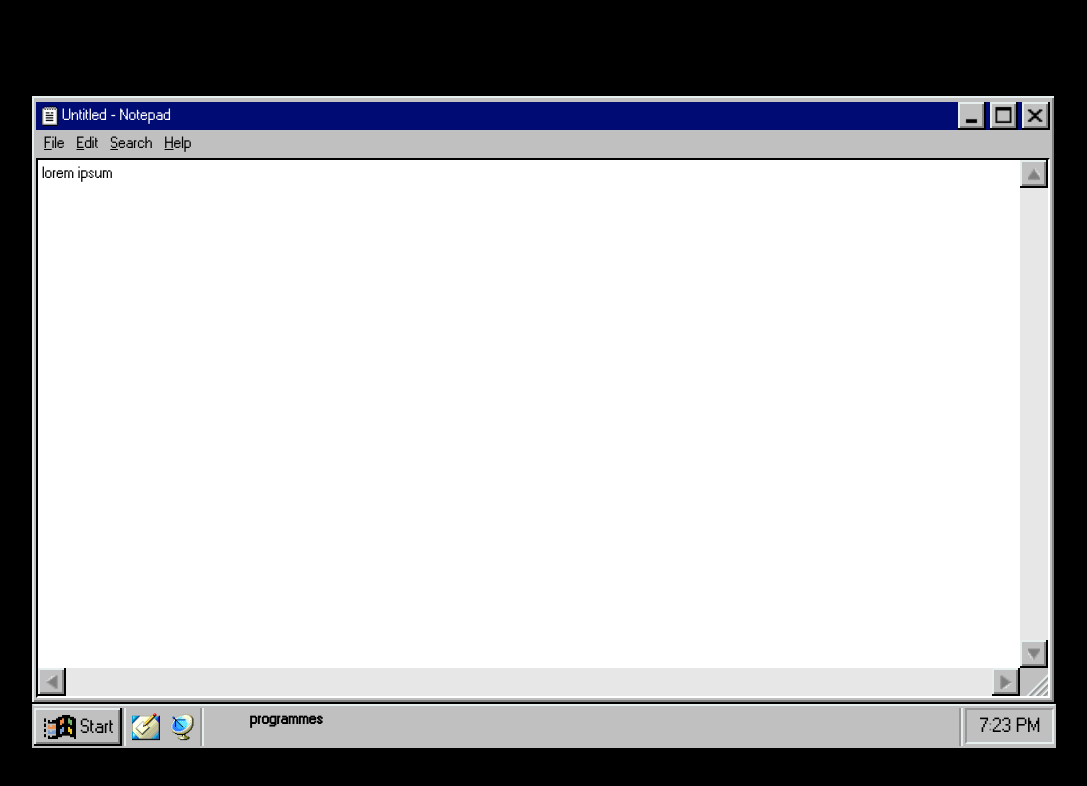
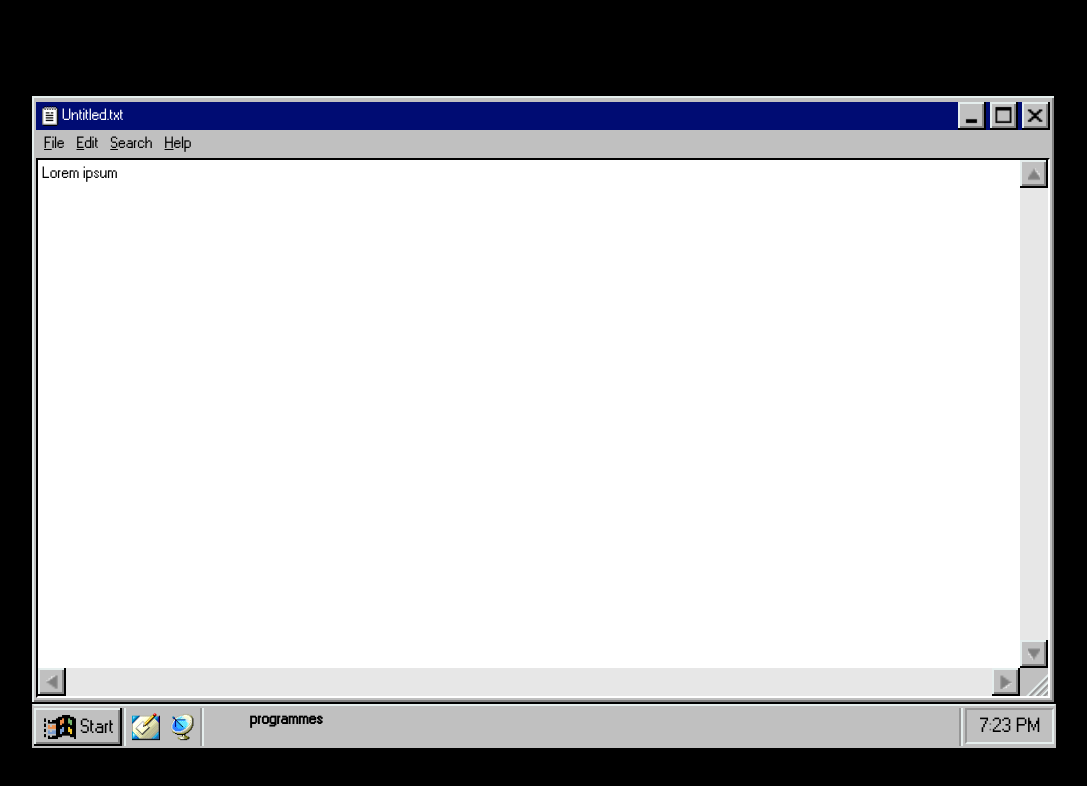
Before and after one commit to R-Brook/windows-95-components, a Next.js app: page /notepad in a window 1280 px wide. Shown: the top 786 px of the page, without its empty margins (96-1183 px from the left). Built offline with nearby package versions, Linux system fonts and the light colour scheme.

Commit message:
[feature] Set up localForage and notepad context.

```diff
--- a/components/notepad/index.tsx
+++ b/components/notepad/index.tsx
@@ -5,18 +5,19 @@
 import { Menu } from "@/components/menu"
 import Image from "next/legacy/image"
 import { TaskButton, TaskButtonLink } from "@/components/taskButtons"
+import { useNotepadContents } from "services/notepad"
 
 export interface PopupWindowProps {
-  title: string
-  defaultValue: string
   fullscreen: boolean
 }
 
-export const Notepad = ({ title, defaultValue, handleNotepad, fullscreen }) => {
+export const Notepad = ({ handleNotepad, fullscreen }) => {
   const nodeRef = React.useRef(null)
 
   const [notePadMaximise, setNotePadMaximise] = React.useState(false)
   const [notePadMinimise, setNotePadMinimise] = React.useState(false)
+
+  const { notepadFileName, notepadFileContents } = useNotepadContents()
 
   const handleMinimise = () => {
     setNotePadMinimise(true)
@@ -53,7 +54,7 @@
               layout="fill"
             />
           </div>
-          <h1>{title}</h1>
+          <h1>{notepadFileName}</h1>
           <div className="text-black flex gap-x-1 ml-auto">
             <TaskButton
               image={"/images/icons/functional-minimise.png"}
@@ -97,7 +98,7 @@
               name="area"
               cols={fullscreen ? 152 : 103}
               rows={fullscreen ? 25 : 10}
-              defaultValue={defaultValue}
+              defaultValue={notepadFileContents}
               className={cx(
                 "flex bg-black shadow-button-active" + " " + fullscreen
                   ? "resize-none p-1 leading-5"
--- a/package.json
+++ b/package.json
@@ -16,6 +16,7 @@
   "dependencies": {
     "@storybook/react": "^6.5.16",
     "classnames": "^2.3.2",
+    "localforage": "^1.10.0",
     "next": "^13.1.6",
     "react": "^18.2.0",
     "react-dom": "^18.2.0",
--- a/pages/_app.tsx
+++ b/pages/_app.tsx
@@ -1,8 +1,13 @@
 import "../css/globals.css"
 import type { AppProps } from "next/app"
+import { NotepadProvider } from "services/notepad"
 
 function MyApp({ Component, pageProps }: AppProps) {
-  return <Component {...pageProps} />
+  return (
+    <NotepadProvider>
+      <Component {...pageProps} />
+    </NotepadProvider>
+  )
 }
 
 export default MyApp
--- a/pages/index.tsx
+++ b/pages/index.tsx
@@ -2,14 +2,15 @@
 import type { NextPage } from "next"
 import Head from "next/head"
 import { Container } from "@/components/container"
-
 import { StartBar } from "@/components/startBar"
 import { DesktopIcon } from "@/components/desktopIcon"
 import { RecycleBin } from "@/components/desktopIcon/RecycleBin"
 import { Notepad } from "components/notepad"
+import { useNotepadContents } from "@/services/notepad"
 
 const Home: NextPage = () => {
   const [notepadOpen, setNotepadOpen] = React.useState(false)
+  const { notepadFileName } = useNotepadContents()
 
   const handleNotepad = () => {
     setNotepadOpen(false)
@@ -36,16 +37,11 @@
         <DesktopIcon
           image="/images/icons/notepad.ico"
           alt="Notepad"
-          name="Notepad"
+          name={notepadFileName}
           onClick={() => setNotepadOpen(true)}
         />
         {notepadOpen && (
-          <Notepad
-            title="Untitled - Notepad"
-            defaultValue={"lorem ipsum"}
-            handleNotepad={handleNotepad}
-            fullscreen={false}
-          />
+          <Notepad handleNotepad={handleNotepad} fullscreen={false} />
         )}
       </Container>
       <StartBar />
--- a/pages/notepad.tsx
+++ b/pages/notepad.tsx
@@ -4,8 +4,10 @@
 import { Container } from "@/components/container"
 import { StartBar } from "@/components/startBar"
 import { Notepad } from "@/components/notepad"
+import { useNotepadContents } from "@/services/notepad"
 
 const Home: NextPage = () => {
+  const { notepadFileName } = useNotepadContents()
   return (
     <>
       <Head>
@@ -14,12 +16,7 @@
       </Head>
       <Container>
         {/* @TODO: Proper exit fullscreen and minimise functionality */}
-        <Notepad
-          title="Untitled - Notepad"
-          defaultValue={"lorem ipsum"}
-          handleNotepad
-          fullscreen
-        />
+        <Notepad handleNotepad fullscreen />
       </Container>
       <StartBar />
     </>
--- /dev/null
+++ b/services/notepad/index.tsx
@@ -0,0 +1,77 @@
+import React, { createContext } from "react"
+import { Action, NotepadDispatch, NotepadState } from "./types"
+import localForage from "localforage"
+
+const initialNotepadState = {
+  notepadFileName: "Untitled.txt",
+  notepadFileContents: "Lorem ipsum",
+}
+
+const reducer = (state: NotepadState, action: Action): NotepadState => {
+  switch (action.type) {
+    case "start":
+      return {
+        ...initialNotepadState,
+      }
+    case "save":
+      return {
+        ...state,
+        ...action.payload,
+      }
+    default:
+      throw new Error("Notepad error, not a valid action")
+  }
+}
+
+const NotepadStateContext = createContext<NotepadState | undefined>(undefined)
+const NotepadDispatchContext = createContext<NotepadDispatch | undefined>(
+  undefined
+)
+
+export const NotepadProvider = ({ children }) => {
+  const NotepadStorageSectionName = "notepad-contents"
+  const [state, dispatch] = React.useReducer(reducer, initialNotepadState)
+
+  React.useEffect(() => {
+    const getFromLocalForage = async () => {
+      try {
+        const localStorageNotepadState: NotepadState =
+          (await localForage.getItem(NotepadStorageSectionName)) ||
+          initialNotepadState
+        dispatch({ type: "start", payload: localStorageNotepadState })
+      } catch (error) {
+        console.log("error getting from storage", error)
+      }
+    }
+    getFromLocalForage()
+  }, [])
+
+  React.useEffect(() => {
+    const setToLocalForage = async () => {
+      try {
+        await localForage.setItem(NotepadStorageSectionName, state)
+      } catch (error) {
+        console.log("error saving to storage", error)
+      }
+    }
+    setToLocalForage()
+  }, [state])
+
+  return (
+    <NotepadStateContext.Provider value={state}>
+      <NotepadDispatchContext.Provider value={dispatch}>
+        {children}
+      </NotepadDispatchContext.Provider>
+    </NotepadStateContext.Provider>
+  )
+}
+
+export const useNotepadContents = (): NotepadState => {
+  const context = React.useContext(NotepadStateContext)
+  return context
+}
+
+export const useNotepadContentsDispatch = (): NotepadDispatch => {
+  const context = React.useContext(NotepadDispatchContext)
+  return context
+}
--- /dev/null
+++ b/services/notepad/types.ts
@@ -0,0 +1,16 @@
+export type NotepadState = {
+  notepadFileName: string
+  notepadFileContents: string
+}
+
+export type Action =
+  | {
+      type: "start"
+      payload: { notepadFileName: string; notepadFileContents: string }
+    }
+  | {
+      type: "save"
+      payload: { notepadFileName: string; notepadFileContents: string }
+    }
+
+export type NotepadDispatch = (action: Action) => void
--- a/tsconfig.json
+++ b/tsconfig.json
@@ -4,6 +4,7 @@
     "paths": {
       "@/components/*": ["components/*"],
       "@/css/*": ["css/*"],
+      "@/services/*": ["services/*"],
       "@/utilities/*": ["utilities/*"]
     },
     "target": "es5",
```
Also changed, not shown: 2 other files (tests, documents, lock files or other folders).
